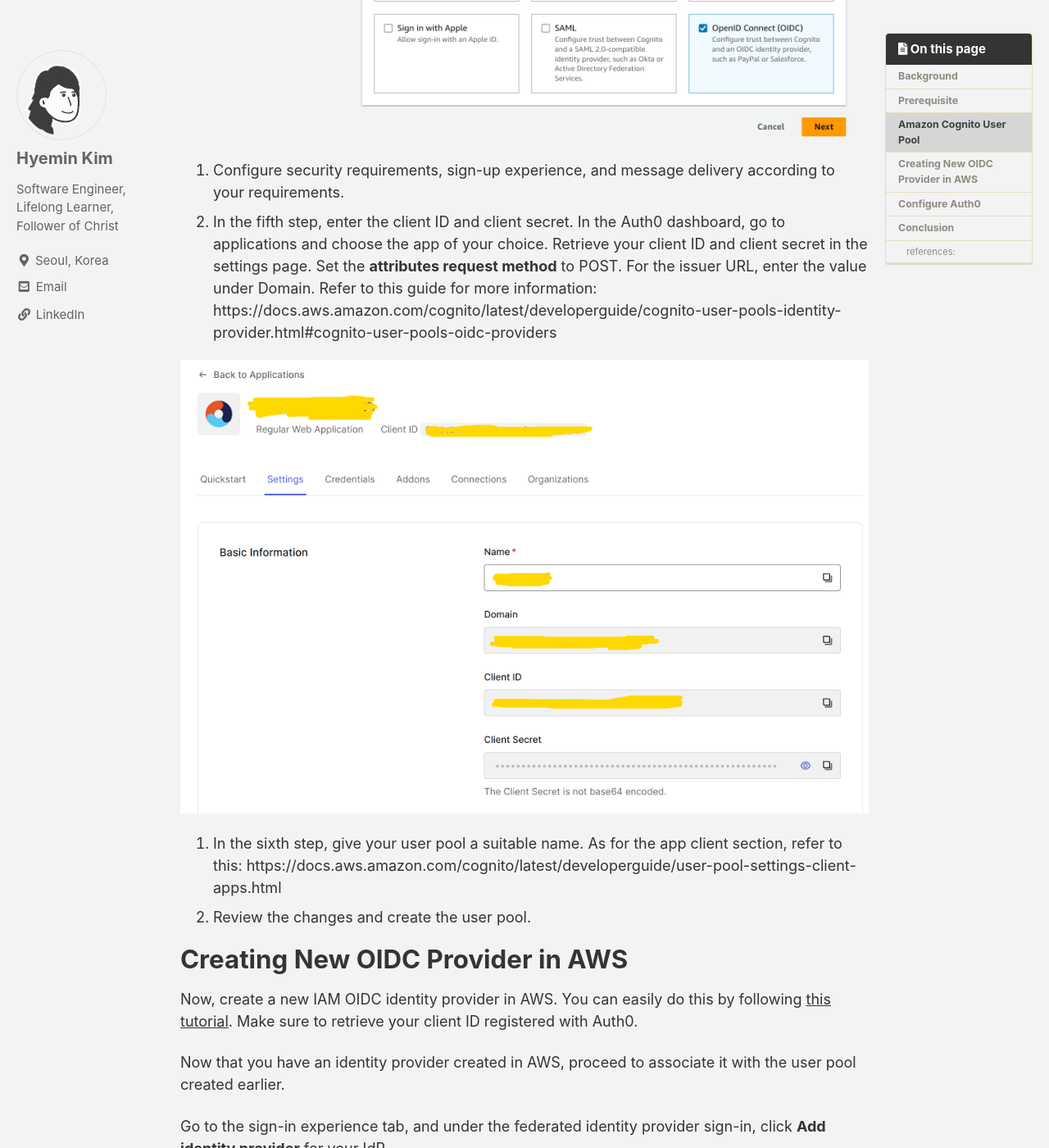
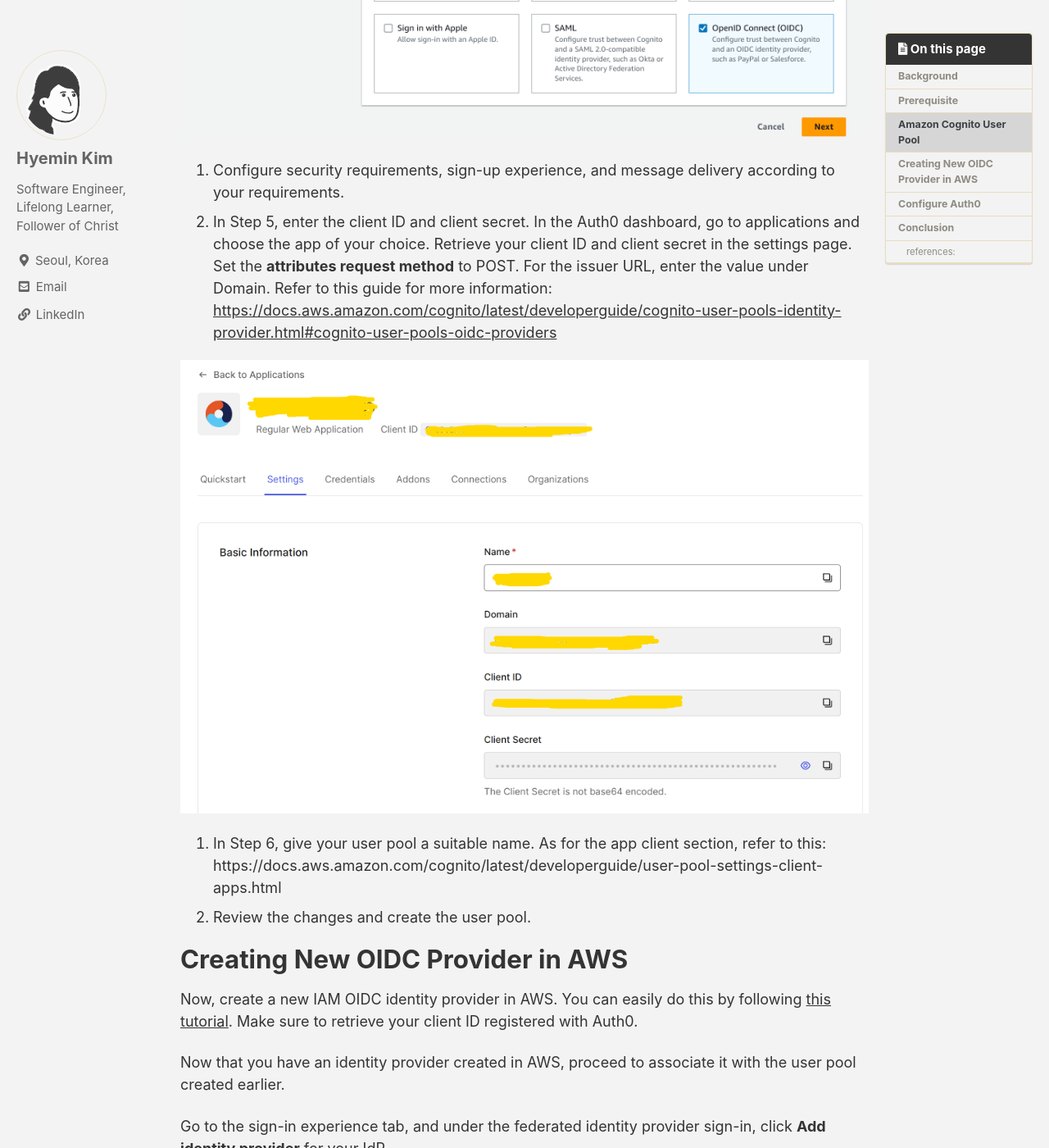
Before and after one commit to hkim-dev/hkim-dev.github.io, a Jekyll site: the page built from _posts/2023-11-19-Amazon Cognito User Authentication with Auth0 as OIDC provider.md, in a window 1280 px wide and 1400 px high, scrolled down 2707 px. Shown: the whole window at 82% size. Built offline with Jekyll 4.4.1, drawn with Linux system fonts in a browser that asks for light colours; cached includes are drawn as plain includes; emoji names are drawn with the system emoji font; comment, search, counter and statistics services are not loaded; some of the changed text lies outside the part shown.

Commit message:
links made clickable

```diff
--- a/_posts/2023-11-19-Amazon Cognito User Authentication with Auth0 as OIDC provider.md
+++ b/_posts/2023-11-19-Amazon Cognito User Authentication with Auth0 as OIDC provider.md
@@ -12,7 +12,7 @@ toc_sticky: true
 
 | ![cognito-user-identity-pools](/assets/images/cognito-teaser.png) |
 |:--:|
-| *source: https://docs.aws.amazon.com/cognito/latest/developerguide/cognito-user-identity-pools.html* |
+| *source: <https://docs.aws.amazon.com/cognito/latest/developerguide/cognito-user-identity-pools.html>* |
 
 
 # Background
@@ -43,17 +43,17 @@ Once a profile for your federated user is created within Amazon Cognito's direct
 To configure a user pool for an OIDC identity provider:
 
 1. Navigate to the [Amazon Cognito console](https://console.aws.amazon.com/cognito/home) and select **Create user pool**.
-2. In step 1 Configure sign-in experience, choose Federated identity providers for provider types and OpenID Connect provider out of the federated sign-in options.
+2. In Step 1 Configure sign-in experience, choose Federated identity providers for provider types and OpenID Connect provider out of the federated sign-in options.
 
 ![capture 1](/assets/images/cognito-capture-1.png)
 
-1. Configure security requirements, sign-up experience, and message delivery according to your requirements.
-2. In the fifth step, enter the client ID and client secret. In the Auth0 dashboard, go to applications and choose the app of your choice. Retrieve your client ID and client secret in the settings page. Set the **attributes request method** to POST. For the issuer URL, enter the value under Domain. Refer to this guide for more information: https://docs.aws.amazon.com/cognito/latest/developerguide/cognito-user-pools-identity-provider.html#cognito-user-pools-oidc-providers
+3. Configure security requirements, sign-up experience, and message delivery according to your requirements.
+4. In Step 5, enter the client ID and client secret. In the Auth0 dashboard, go to applications and choose the app of your choice. Retrieve your client ID and client secret in the settings page. Set the **attributes request method** to POST. For the issuer URL, enter the value under Domain. Refer to this guide for more information: <https://docs.aws.amazon.com/cognito/latest/developerguide/cognito-user-pools-identity-provider.html#cognito-user-pools-oidc-providers>
 
 ![capture 2](/assets/images/cognito-capture-2.png)
 
-1. In the sixth step, give your user pool a suitable name. As for the app client section, refer to this: https://docs.aws.amazon.com/cognito/latest/developerguide/user-pool-settings-client-apps.html
-2. Review the changes and create the user pool.
+5. In Step 6, give your user pool a suitable name. As for the app client section, refer to this: https://docs.aws.amazon.com/cognito/latest/developerguide/user-pool-settings-client-apps.html
+6. Review the changes and create the user pool.
 
 # Creating New OIDC Provider in AWS
 
@@ -90,9 +90,9 @@ This integration brings flexibility, scalability, and compliance with regulation
 
 ##### references:
 
-https://auth0.com/intro-to-iam/what-is-openid-connect-oidc
-https://docs.aws.amazon.com/cognito/latest/developerguide/cognito-user-pools-identity-federation.html
-https://docs.aws.amazon.com/cognito/latest/developerguide/cognito-user-pools-identity-provider.html#cognito-user-pools-oidc-providers
-https://docs.aws.amazon.com/cognito/latest/developerguide/tutorial-create-user-pool.html
-https://aws.amazon.com/blogs/security/use-the-hosted-ui-or-create-a-custom-ui-in-amazon-cognito/
-https://hyprstack.medium.com/reactjs-aws-cognito-authentication-with-auth0-f3f16094fa8
+<https://auth0.com/intro-to-iam/what-is-openid-connect-oidc>
+<https://docs.aws.amazon.com/cognito/latest/developerguide/cognito-user-pools-identity-federation.html>
+<https://docs.aws.amazon.com/cognito/latest/developerguide/cognito-user-pools-identity-provider.html#cognito-user-pools-oidc-providers>
+<https://docs.aws.amazon.com/cognito/latest/developerguide/tutorial-create-user-pool.html>
+<https://aws.amazon.com/blogs/security/use-the-hosted-ui-or-create-a-custom-ui-in-amazon-cognito/>
+<https://hyprstack.medium.com/reactjs-aws-cognito-authentication-with-auth0-f3f16094fa8>
```
